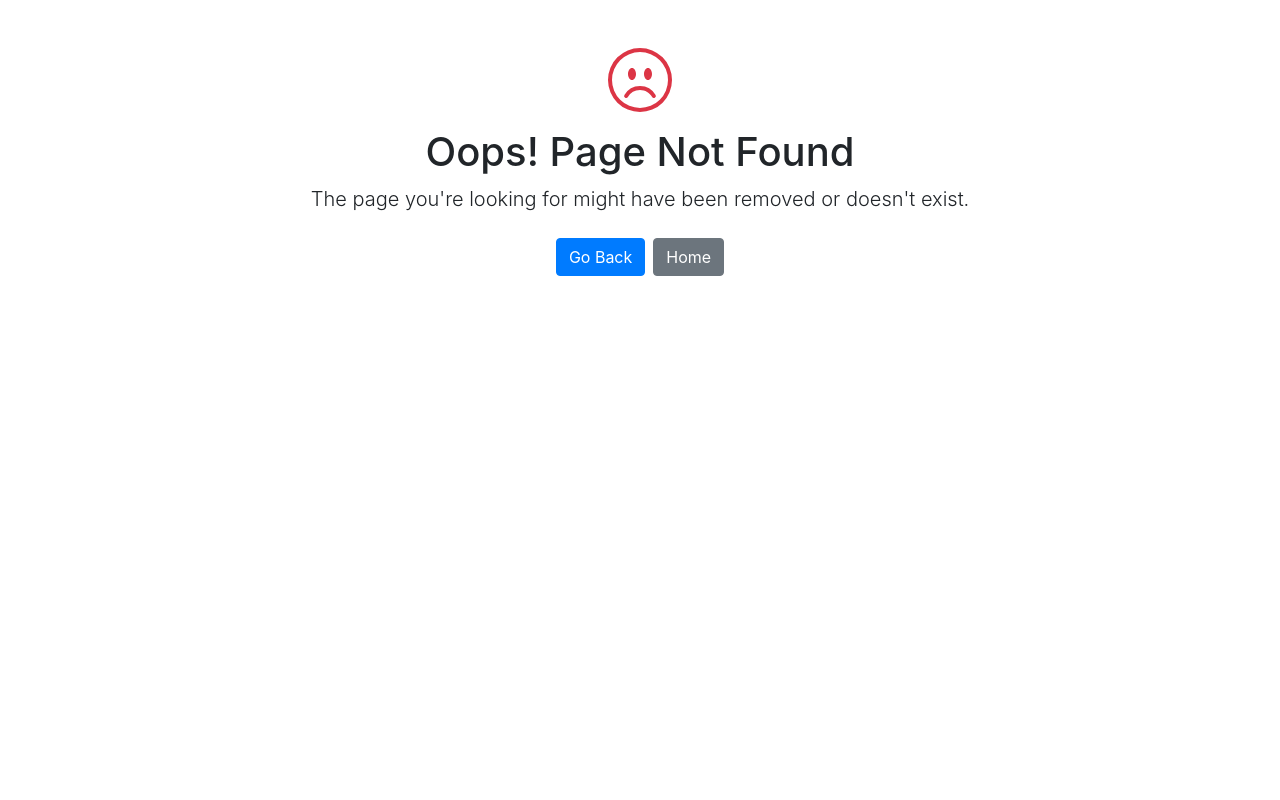
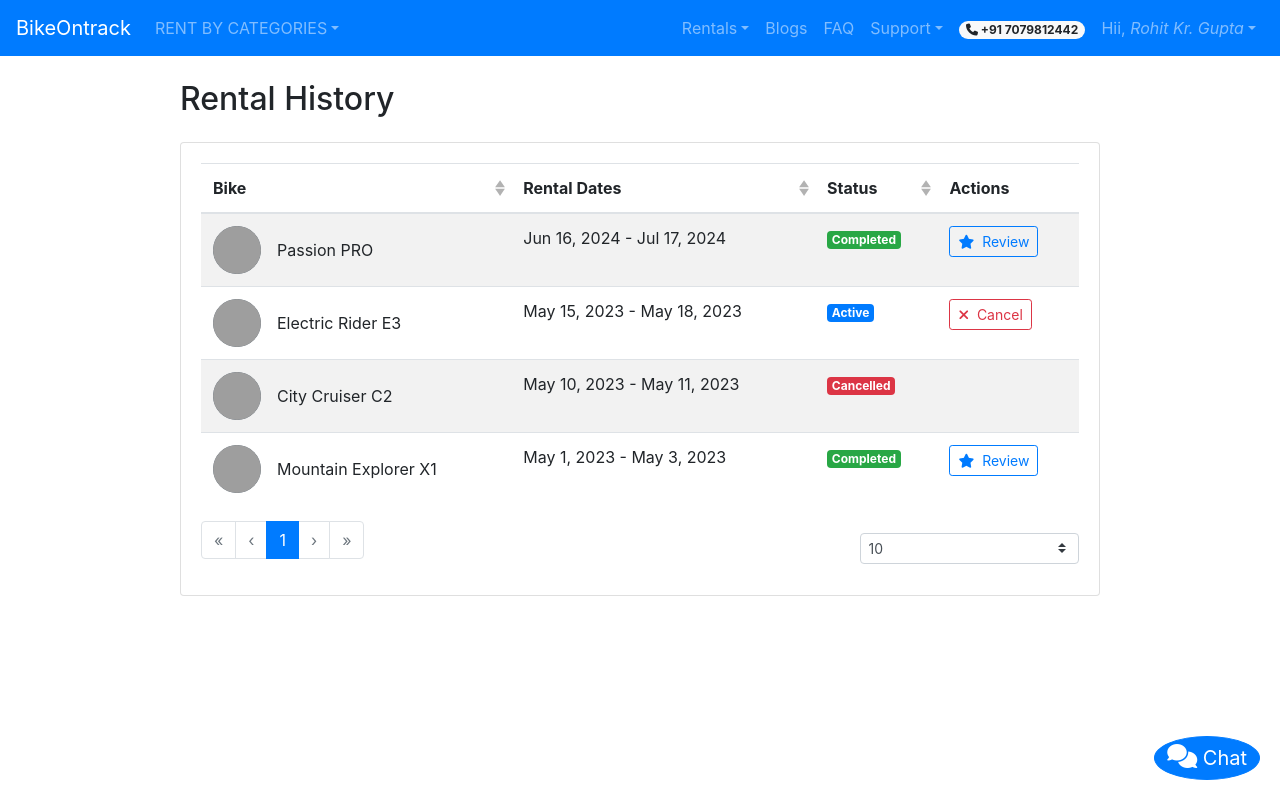
Before and after one commit to rkgupta-dev/bike-rental, a Vue app: page /rental-history in a window 1280 px wide. Before the commit this address had no page. Built offline with nearby package versions, Linux system fonts and the light colour scheme; grey boxes are pictures that could not be loaded.

Commit message:
added RentalHistory.vue for profile.

```diff
--- a/src/router.js
+++ b/src/router.js
@@ -23,6 +23,7 @@ import DocumentVerification from "./components/DocumentVerification.vue";
 import NotificationPage from "./views/NotificationPage.vue";
 import PaymentMethod from "./views/PaymentMethod.vue";
 import AccountSettings from "./views/AccountSettings.vue";
+import RentalHistory from "./views/RentalHistory.vue";
 
 Vue.use(Router);
 
@@ -137,6 +138,11 @@ export default new Router({
       component: AccountSettings,
     },
     {
+      path: "/rental-history",
+      name: "rental-history",
+      component: RentalHistory,
+    },
+    {
       path: "*",
       name: "404",
       component: PageNotFound,
--- a/src/views/NavBar.vue
+++ b/src/views/NavBar.vue
@@ -83,7 +83,7 @@
         <b-list-group-item to="/rent">
           <i class="fa-solid fa-calendar-check text-success"></i> Bookings
         </b-list-group-item>
-        <b-list-group-item href="#">
+        <b-list-group-item to="/rental-history">
           <i class="fa-solid fa-clock-rotate-left text-warning"></i> Rental
           History
         </b-list-group-item>
--- /dev/null
+++ b/src/views/RentalHistory.vue
@@ -0,0 +1,248 @@
+<template>
+    <div>
+      <NavBar/>
+      <b-container>
+        <b-row>
+          <b-col lg="10" class="mx-auto">
+            <h2 class="my-4">Rental History</h2>
+            <b-card>
+              <b-table
+                :items="rentalHistory"
+                :fields="fields"
+                striped
+                hover
+                responsive
+                :sort-by.sync="sortBy"
+                :sort-desc.sync="sortDesc"
+              >
+                <template #cell(bikeModel)="data">
+                  <div class="d-flex align-items-center">
+                    <b-avatar
+                      :src="data.item.bikeImage"
+                      size="3rem"
+                      class="mr-3"
+                    ></b-avatar>
+                    {{ data.item.bikeModel }}
+                  </div>
+                </template>
+
+                <template #cell(rentalDates)="data">
+                  {{ formatDateRange(data.item.startDate, data.item.endDate) }}
+                </template>
+
+                <template #cell(status)="data">
+                  <b-badge :variant="getStatusVariant(data.item.status)">
+                    {{ data.item.status }}
+                  </b-badge>
+                </template>
+
+                <template #cell(actions)="data">
+                  <b-button
+                    v-if="data.item.status === 'Completed'"
+                    variant="outline-primary"
+                    size="sm"
+                    @click="showReviewModal(data.item)"
+                  >
+                    <i class="fas fa-star mr-1"></i> Review
+                  </b-button>
+                  <b-button
+                    v-if="data.item.status === 'Active'"
+                    variant="outline-danger"
+                    size="sm"
+                    @click="showCancelModal(data.item)"
+                  >
+                    <i class="fas fa-times mr-1"></i> Cancel
+                  </b-button>
+                </template>
+              </b-table>
+
+              <div class="d-flex justify-content-between align-items-center mt-3">
+                <b-pagination
+                  v-model="currentPage"
+                  :total-rows="totalRows"
+                  :per-page="perPage"
+                  aria-controls="rental-history-table"
+                ></b-pagination>
+                <b-form-select
+                  v-model="perPage"
+                  :options="pageOptions"
+                  size="sm"
+                  class="w-25"
+                ></b-form-select>
+              </div>
+            </b-card>
+          </b-col>
+        </b-row>
+
+        <!-- Review Modal -->
+        <b-modal id="review-modal" title="Write a Review" @ok="submitReview">
+          <b-form>
+            <b-form-group label="Rating">
+              <b-form-rating
+                v-model="review.rating"
+                variant="warning"
+                class="mb-2"
+              ></b-form-rating>
+            </b-form-group>
+            <b-form-group label="Comments">
+              <b-form-textarea
+                v-model="review.comments"
+                placeholder="Share your experience..."
+                rows="3"
+                max-rows="6"
+              ></b-form-textarea>
+            </b-form-group>
+          </b-form>
+        </b-modal>
+
+        <!-- Cancel Modal -->
+        <b-modal id="cancel-modal" title="Cancel Rental" @ok="cancelRental">
+          <p>Are you sure you want to cancel this rental?</p>
+          <p><strong>Bike:</strong> {{ selectedRental.bikeModel }}</p>
+          <p>
+            <strong>Dates:</strong>
+            {{
+              formatDateRange(selectedRental.startDate, selectedRental.endDate)
+            }}
+          </p>
+        </b-modal>
+      </b-container>
+    </div>
+  </template>
+
+  <script>
+  import NavBar from './NavBar.vue';
+
+  export default {
+      components: {
+          NavBar
+      },
+    data() {
+      return {
+        rentalHistory: [
+          {
+            id: 1,
+            bikeModel: "Mountain Explorer X1",
+            bikeImage: "/placeholder.svg?height=48&width=48",
+            startDate: "2023-05-01",
+            endDate: "2023-05-03",
+            status: "Completed",
+          },
+          {
+            id: 2,
+            bikeModel: "City Cruiser C2",
+            bikeImage: "/placeholder.svg?height=48&width=48",
+            startDate: "2023-05-10",
+            endDate: "2023-05-11",
+            status: "Cancelled",
+          },
+          {
+            id: 3,
+            bikeModel: "Electric Rider E3",
+            bikeImage: "/placeholder.svg?height=48&width=48",
+            startDate: "2023-05-15",
+            endDate: "2023-05-18",
+            status: "Active",
+          },
+          {
+            id: 4,
+            bikeModel: "Passion PRO",
+            bikeImage: "/placeholder.svg?height=48&width=48",
+            startDate: "2024-06-16",
+            endDate: "2024-07-17",
+            status: "Completed",
+          },
+          // Add more rental history items here
+        ],
+        fields: [
+          { key: "bikeModel", label: "Bike", sortable: true },
+          { key: "rentalDates", label: "Rental Dates", sortable: true },
+          { key: "status", label: "Status", sortable: true },
+          { key: "actions", label: "Actions" },
+        ],
+        sortBy: "startDate",
+        sortDesc: true,
+        currentPage: 1,
+        perPage: 10,
+        pageOptions: [5, 10, 15, 20],
+        review: {
+          rating: 0,
+          comments: "",
+        },
+        selectedRental: {},
+      };
+    },
+    computed: {
+      totalRows() {
+        return this.rentalHistory.length;
+      },
+    },
+    methods: {
+      formatDateRange(start, end) {
+        const options = { year: "numeric", month: "short", day: "numeric" };
+        const startDate = new Date(start).toLocaleDateString(undefined, options);
+        const endDate = new Date(end).toLocaleDateString(undefined, options);
+        return `${startDate} - ${endDate}`;
+      },
+      getStatusVariant(status) {
+        switch (status) {
+          case "Completed":
+            return "success";
+          case "Active":
+            return "primary";
+          case "Cancelled":
+            return "danger";
+          default:
+            return "secondary";
+        }
+      },
+      showReviewModal(rental) {
+        this.selectedRental = rental;
+        this.review = { rating: 0, comments: "" };
+        this.$bvModal.show("review-modal");
+      },
+      submitReview() {
+        // Here you would typically send an API request to submit the review
+        console.log(
+          "Submitting review for rental:",
+          this.selectedRental.id,
+          this.review
+        );
+        this.$bvToast.toast(
+          `Review submitted for ${this.selectedRental.bikeModel}`,
+          {
+            title: "Review Submitted",
+            variant: "success",
+            solid: true,
+          }
+        );
+      },
+      showCancelModal(rental) {
+        this.selectedRental = rental;
+        this.$bvModal.show("cancel-modal");
+      },
+      cancelRental() {
+        // Here you would typically send an API request to cancel the rental
+        console.log("Cancelling rental:", this.selectedRental.id);
+        const index = this.rentalHistory.findIndex(
+          (r) => r.id === this.selectedRental.id
+        );
+        if (index !== -1) {
+          this.rentalHistory[index].status = "Cancelled";
+        }
+        this.$bvToast.toast(
+          `Rental for ${this.selectedRental.bikeModel} has been cancelled`,
+          {
+            title: "Rental Cancelled",
+            variant: "warning",
+            solid: true,
+          }
+        );
+      },
+    },
+  };
+  </script>
+
+  <style scoped>
+
+  </style>
```
